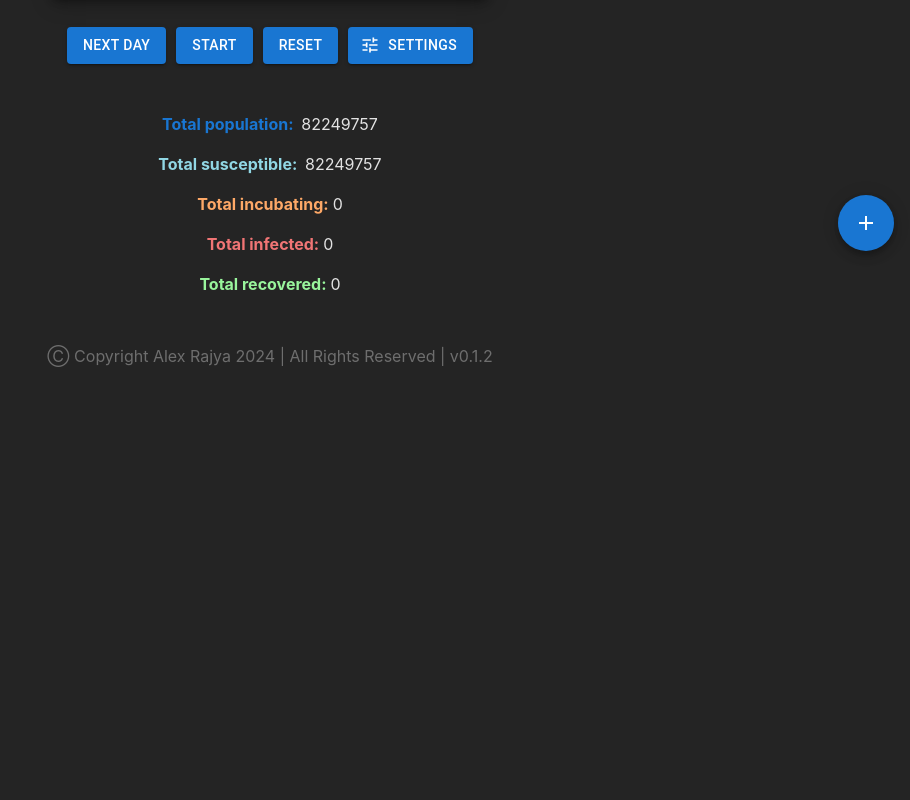
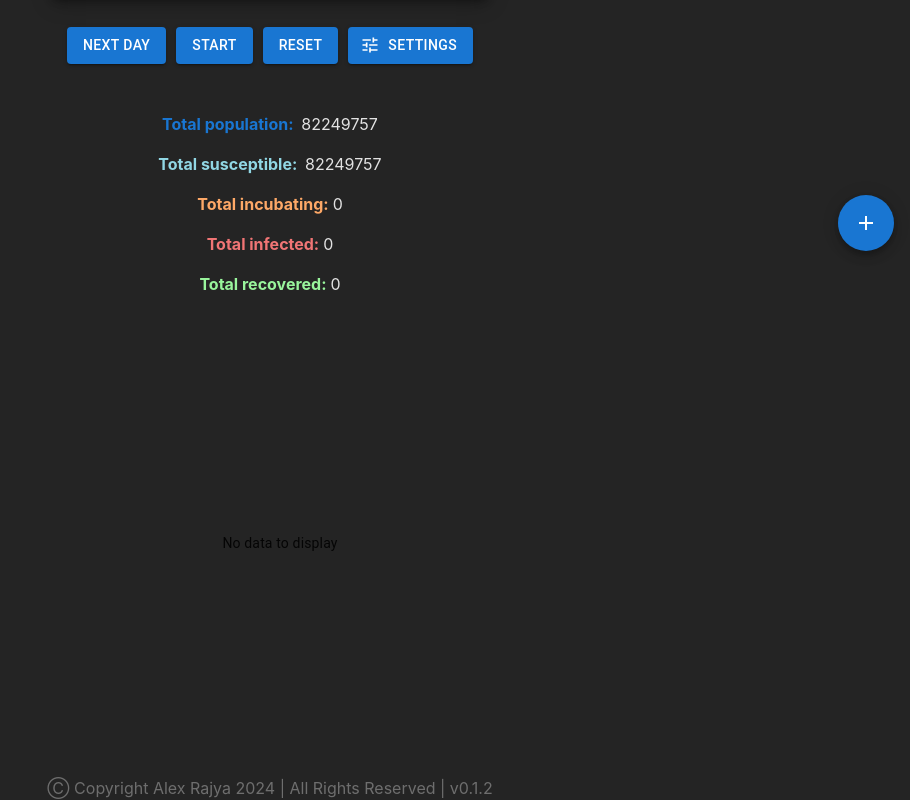
Before and after one commit to AlexRajya/Web-Epidemic-Simulator, a React (Vite) app in the folder Web-Epidemic-Simulator/: page / in a window 1280 px wide. Shown: the part 533-1333 px from the top of the page, without its empty margins (370-1280 px from the left). Before the commit the page ends 901 px from the top, so only its background shows below. Built offline with nearby package versions, Linux system fonts and the light colour scheme.

Commit message:
Add infected graph

```diff
--- a/Web-Epidemic-Simulator/src/App.tsx
+++ b/Web-Epidemic-Simulator/src/App.tsx
@@ -14,6 +14,7 @@ import Footer from "./Components/Footer";
 import { Grid as GridComponent } from "@mui/material";
 import EditSettings from "./Components/EditSettings";
 import { IConfiguration, covid19 } from "./Simulation/Configuration";
+import { LineChart } from "@mui/x-charts/LineChart";
 
 function App() {
   const cols = 36,
@@ -37,15 +38,22 @@ function App() {
   const [config, setConfig] = useState<IConfiguration>(covid19);
   const [running, setRunning] = useState<boolean>(false);
 
+  const [infectedHistory, setInfectedHistory] = useState<number[]>([]);
+  const [dayCount, setDayCount] = useState<number>(0);
+  const [daysList, setDaysList] = useState<number[]>([]);
+
   useEffect(() => {
     if (running) {
       const interval = setInterval(() => {
+        infectedHistory.push(grid.InfectedOverallCount);
+        daysList.push(dayCount);
         grid.Next(config);
+        setDayCount(dayCount + 1);
         updateCounts(grid);
       }, 100);
       return () => clearInterval(interval);
     }
-  }, [running, grid, config]);
+  }, [running, grid, config, infectedHistory, daysList, dayCount]);
 
   useEffect(() => {
     const startGrid = new Grid(rows, cols, cellsPopulation);
@@ -110,6 +118,10 @@ function App() {
             variant="contained"
             onClick={() => {
               const startGrid = new Grid(rows, cols, cellsPopulation);
+              setDayCount(0);
+              setDaysList([]);
+              setInfectedHistory([]);
+
               updateCounts(startGrid);
               setGrid(startGrid);
               startGrid.SetAsInfected(PickRandomCell(grid, cols, rows));
@@ -155,6 +167,31 @@ function App() {
       </GridComponent>
       <DropMenu configToExport={config} onConfigImport={onConfigChange} />
       <GridComponent item xs={12}>
+        <LineChart
+          xAxis={[
+            {
+              id: "Day",
+              data: daysList,
+              colorMap: {
+                type: "continuous",
+                color: ["red", "orange"],
+              },
+            },
+          ]}
+          series={[
+            {
+              data: infectedHistory,
+              area: true,
+            },
+          ]}
+          width={600}
+          height={400}
+          margin={{ left: 70 }}
+          grid={{ vertical: true, horizontal: true }}
+          skipAnimation
+        />
+      </GridComponent>
+      <GridComponent item xs={12}>
         <Footer />
       </GridComponent>
     </GridComponent>
```
